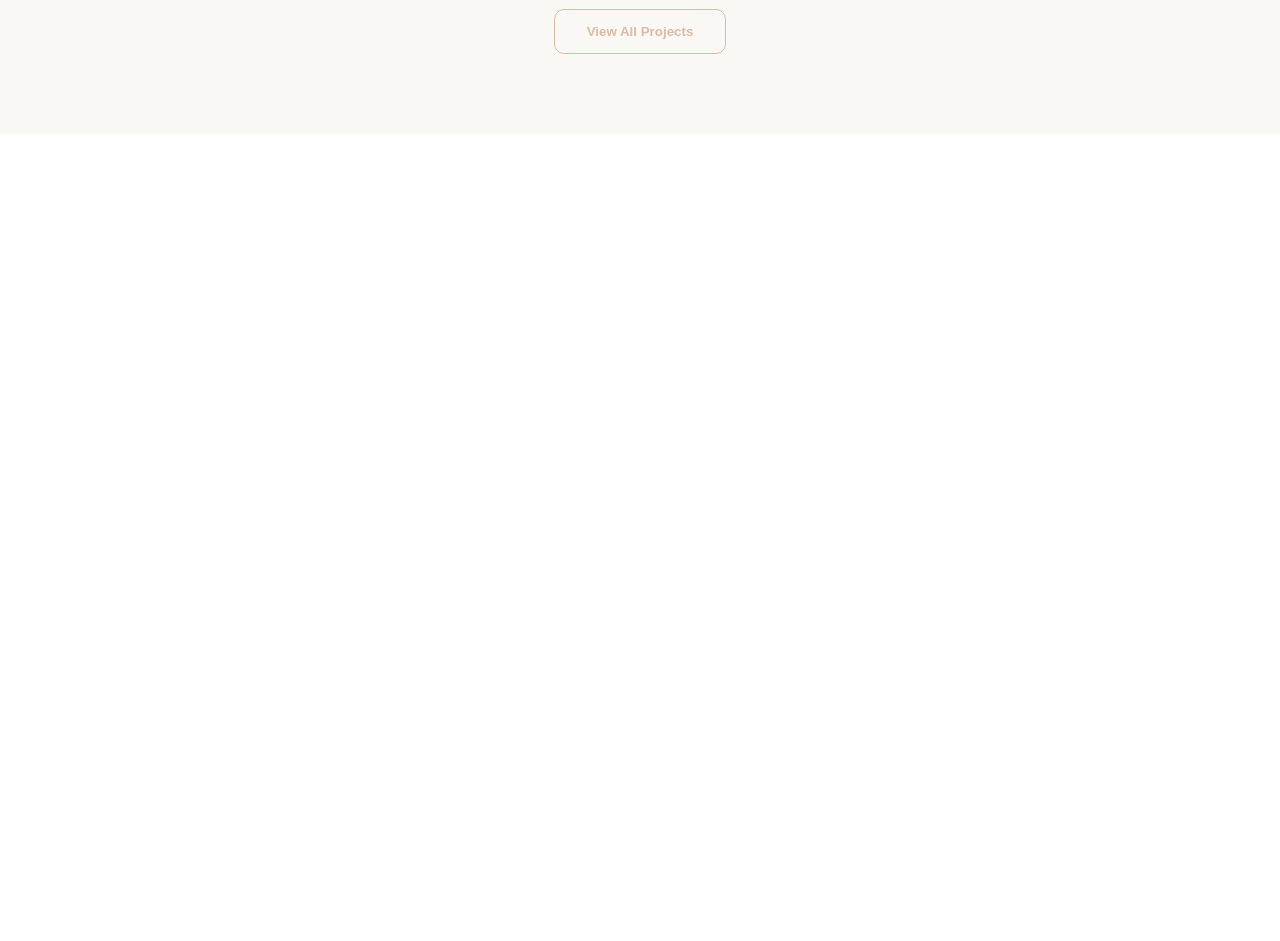
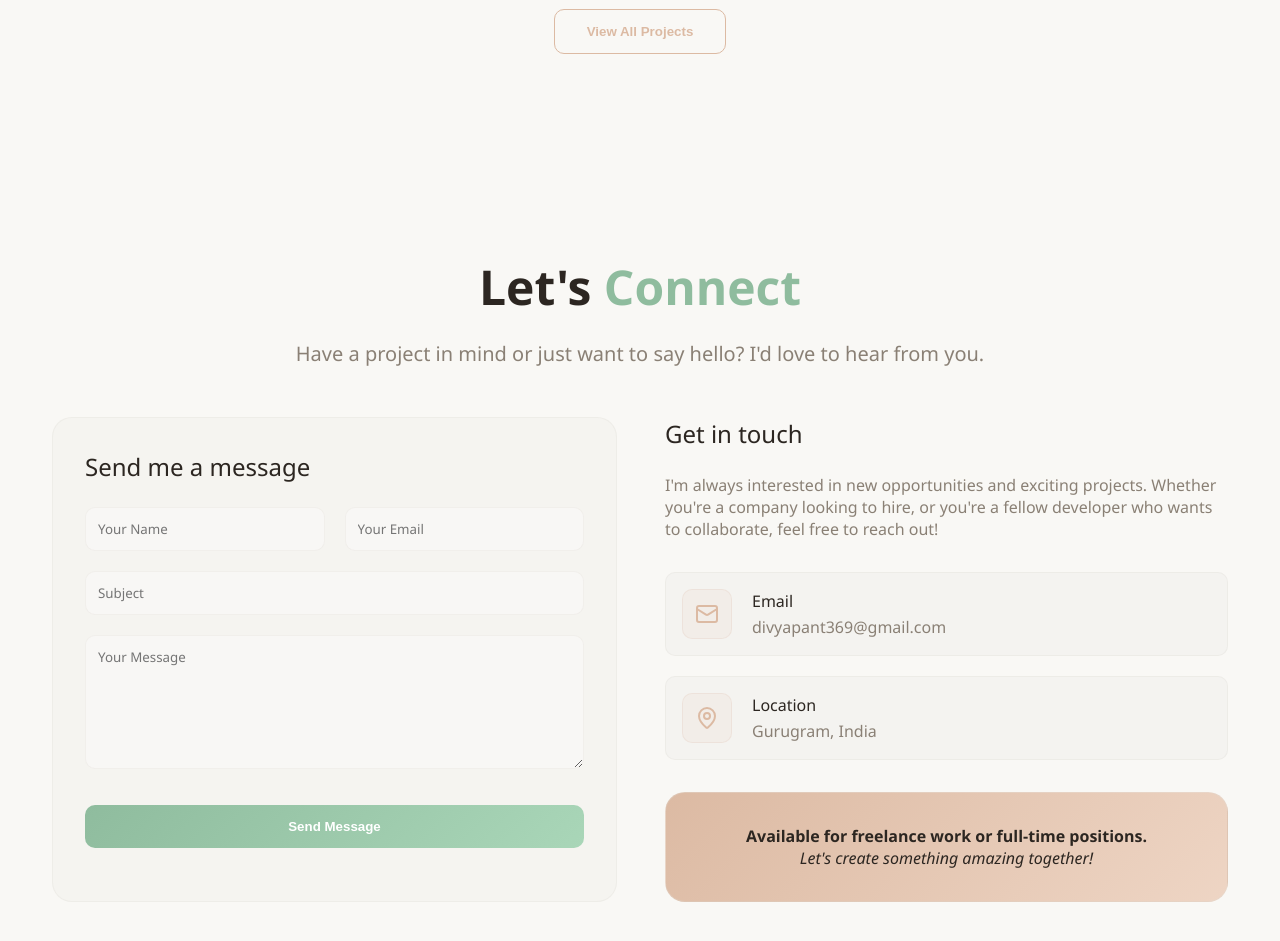
Before and after one commit to DivyaPant/portfolio, a React (Vite) app: page / in a window 1280 px wide. Shown: the part 2800-3741 px from the top of the page. Before the commit the page ends 2934 px from the top, so only its background shows below. Built offline with nearby package versions, Linux system fonts and the light colour scheme.

Commit message:
added contact form

```diff
--- a/src/App.jsx
+++ b/src/App.jsx
@@ -5,6 +5,7 @@ import ThemeToggle from './components/toggle/ThemeToggle';
 import { ThemeProvider } from './theme/ThemeContext';
 import About from './components/About/About';
 import Projects from './components/Projects/Projects';
+import Contact from './components/contact/Contact';
 
 function App() {
   return (
@@ -13,6 +14,7 @@ function App() {
       <Hero />
       <About />
       <Projects />
+      <Contact />
     </div>
   );
 }
--- /dev/null
+++ b/src/assets/customSvg/contact.jsx
@@ -0,0 +1,19 @@
+export const Phoneicon = () =>{
+return (
+    <svg xmlns="http://www.w3.org/2000/svg" width="24" height="24" viewBox="0 0 24 24"
+    fill="none" stroke="currentColor" stroke-width="2" stroke-linecap="round"
+    stroke-linejoin="round">
+        <path d="M22 16.92v3a2 2 0 0 1-2.18 2 19.79 19.79 0 0 1-8.63-3.07 19.5 19.5 0 0 1-6-6 19.79 19.79 0 0 1-3.07-8.67A2 2 0 0 1 4.11 2h3a2 2 0 0 1 2 1.72 12.84 12.84 0 0 0 .7 2.81 2 2 0 0 1-.45 2.11L8.09 9.91a16 16 0 0 0 6 6l1.27-1.27a2 2 0 0 1 2.11-.45 12.84 12.84 0 0 0 2.81.7A2 2 0 0 1 22 16.92z"></path>
+    </svg>
+)
+}
+
+export const LocationIcon = () =>{
+    return (
+        <svg xmlns="http://www.w3.org/2000/svg" width="24" height="24" viewBox="0 0 24 24" fill="none"
+        stroke="currentColor" stroke-width="2" stroke-linecap="round" stroke-linejoin="round" >
+            <path d="M20 10c0 4.993-5.539 10.193-7.399 11.799a1 1 0 0 1-1.202 0C9.539 20.193 4 14.993 4 10a8 8 0 0 1 16 0"></path>
+            <circle cx="12" cy="10" r="3"></circle>
+        </svg>
+    )
+}
--- a/src/components/Projects/Projects.css
+++ b/src/components/Projects/Projects.css
@@ -19,7 +19,7 @@ align-items: stretch;
 .project-card {
  background-color: hsl(var(--card));
       border-radius: 10px;
-      box-shadow: rgba(0, 0, 0, 0) 0px 0px 0px 0px, rgba(0, 0, 0, 0) 0px 0px 0px 0px, rgba(44, 38, 33, 0.15) 0px 8px 32px -8px;
+      /* box-shadow: rgba(0, 0, 0, 0) 0px 0px 0px 0px, rgba(0, 0, 0, 0) 0px 0px 0px 0px, rgba(44, 38, 33, 0.15) 0px 8px 32px -8px; */
   padding: 2rem;
   transition: transform 0.3s ease, box-shadow 0.3s ease;
       border: 2px solid var(--border);
--- /dev/null
+++ b/src/components/contact/Contact.css
@@ -0,0 +1,108 @@
+.contact-content {
+    display: flex;
+    gap: 3rem;
+     margin-top: 3rem;
+}
+
+.contact-form-container {
+    flex: 1;
+    background-color: hsl(var(--card));
+    border: 0.5px solid var(--border);
+    border-radius: 20px;
+}
+.form-wrapper {
+display: flex;
+    flex-direction: column;
+    text-align: left;
+    padding: 2rem;
+}
+.form-wrapper > h3, .info-header > h3 {
+    margin-top: 0;
+}
+.contact-form {
+ display: grid;
+  grid-template-columns: repeat(2, 1fr); /* two equal columns */
+  grid-template-rows: auto; /* rows adapt */
+  gap: 1.25rem; /* spacing */
+}
+.contact-input, .contact-textarea {
+    border: 0.5px solid var(--border);
+    background-color: rgba(var(--background), .9);
+    padding: 0.75rem;
+    font-family: "Segoe UI", sans-serif;
+    border-radius: 10px;
+    color: var(--text-primary);
+}
+.contact-input:focus-visible, .contact-textarea:focus-visible {
+    outline: none;
+}
+.contact-textarea {
+     resize: vertical;
+}
+.send-btn {
+    margin-top: 1rem;
+}
+.full-width {
+    grid-column: 1 / -1;
+}
+
+.contact-info-container {
+   flex: 1;
+   text-align: left;
+}
+.info-description {
+    color: var(--text-secondary);
+    margin-bottom: 2rem;
+}
+
+.info-details {
+    display: flex;
+    flex-direction: column;
+    gap: 1.25rem;
+}
+
+.info-item {
+    background-color: hsl(var(--background-secondary) / .3);
+    display: flex;
+    padding: 1rem;
+    gap: 1.25rem;
+    border-radius: 10px;
+    align-items: center;
+    border: 0.5px solid var(--border);
+}
+.info-text {
+    display: flex;
+    flex-direction: column;
+}
+.info-key {
+    color: var(--text-primary);
+    font-weight: 500;
+}
+.info-value {
+    color: var(--text-secondary);
+    margin-top: 0.25rem;
+}
+.info-icon {
+    background-color: hsl(25 45% 75% / .1);
+    border: 1px solid hsl(25 45% 75% / .2);
+    color: hsl(25 45% 75%);
+    width: 3rem;
+    height: 3rem;
+    display: flex;
+    align-items: center;
+    justify-content: center;
+    border-radius: 10px;
+}
+
+.info-footer {
+        margin-top: 2rem;
+    display: flex;
+    align-items: center;
+    justify-content: center;
+    padding: 2rem;
+    border-radius: 20px;
+    border: 1px solid var(--border);
+    background: var(--gradient-secondary);
+    text-align: center;
+
+}
--- /dev/null
+++ b/src/components/contact/Contact.jsx
@@ -0,0 +1,68 @@
+import './Contact.css';
+import { LocationIcon } from '../../assets/customSvg/contact';
+import { MailIcon } from '../../assets/customSvg/hero';
+
+export const Contact = () => {
+
+    const contactData = [{
+        key: 'Email',
+        value: 'divyapant369@gmail.com',
+        icon: <MailIcon />
+    }, {
+        key: 'Location',
+        value: 'Gurugram, India',
+        icon: <LocationIcon />
+    }];
+  return (
+    <section className="main-container">
+        <div className='contact-container'>
+            <h2 className="section-heading text-2xl">
+        Let's <span className="section-highlight-secondary">Connect</span>
+      </h2>
+      <p className="section-subheading text-md">
+       Have a project in mind or just want to say hello? I'd love to hear from you.
+      </p>
+      <div className='contact-content'>
+        <div className='contact-form-container'>
+            <div className='form-wrapper'>
+            <h3 className='text-lg'>Send me a message</h3>
+            <form className='contact-form text-sm' type="submit">
+                <input type="text" placeholder="Your Name" required className='contact-input' name='name'/>
+                <input type="email" placeholder="Your Email" required className='contact-input' name='email'/>
+                <input type="text" placeholder="Subject" className='contact-input full-width' name='subject'/>
+                <textarea rows='6' placeholder="Your Message" required className='contact-textarea full-width' name='message'></textarea>
+                <button type='submit' className='btn btn-primary full-width send-btn'>Send Message</button>
+            </form></div>
+        </div>
+        <div className='contact-info-container'>
+            <div className='info-header'>
+            <h3 className='text-lg'>Get in touch</h3>
+            <div className='info-description'>
+                I'm always interested in new opportunities and exciting projects. Whether you're a company looking to hire, or you're a fellow developer who wants to collaborate, feel free to reach out!
+            </div>
+            <div className='info-details'>
+                {
+                    contactData.map((item, index) => (
+                        <div className='info-item' key={index}>
+                            <div className='info-icon'>{item.icon}</div>
+                            <div className='info-text'>
+                                <span className='info-key'>{item.key}</span>
+                                <span className='info-value'>{item.value}</span>
+                            </div>
+                        </div>
+                    ))
+                }
+            </div>
+            {/* To do : Resume download option */}
+            <div className='info-footer'>
+                <text>            <b>Available for freelance work or full-time positions. </b>
+                <br/><em>Let's create something amazing together!</em></text>
+            </div></div>
+        </div>
+      </div>
+        </div>
+    </section>
+  )
+}
+
+export default Contact;
--- a/src/index.css
+++ b/src/index.css
@@ -68,6 +68,7 @@ button:focus-visible {
 }
 .text-lg {
   font-size: 1.5rem; /* 24px */
+  font-weight: 500;
 }
 .text-xl {
   font-size: 2.25rem; /* 36px */
--- a/src/styles/style.css
+++ b/src/styles/style.css
@@ -15,6 +15,9 @@
 }
 .section-highlight {
  color: var(--text-tertiary);
+}
+.section-highlight-secondary {
+  color: rgb(var(--primary));
 }
 
 .section-subheading {
@@ -34,6 +37,11 @@ color: var(--text-secondary);
   transition: background 0.2s;
   color: #fff;
   cursor: pointer;
+  border: none;
+}
+
+.btn:focus-visible {
+  outline: none;
 }
 
 .btn-primary {
@@ -56,7 +64,7 @@ color: var(--text-secondary);
 }
 
 .btn-secondary:hover {
-  background: linear-gradient(135deg, rgb(220, 186, 163), rgb(238, 213, 196));
+  background: var(--gradient-secondary);
   border: none;
   padding: 15px 33px;
   color: var(--text-primary);
--- a/src/styles/variables.css
+++ b/src/styles/variables.css
@@ -10,6 +10,7 @@
     --primary-2: #a9d6b8; /* green shade light */
 
     --secondary:220, 186, 163; /* brownish shade */
+    --secondary-glow: 238 213 196; /* light brownish */
     --secondary-1: #dcbaa3;
 
     --accent: 102, 153, 204; /* rgb(102, 153, 204) */
@@ -26,6 +27,7 @@
 
     /* gradients */
   --gradient-primary: linear-gradient(135deg, rgb(var(--primary)), rgb(var(--primary-glow)));
+  --gradient-secondary: linear-gradient(135deg, rgb(var(--secondary)), rgb(var(--secondary-glow)));
   /* --button-hover: linear-gradient(135deg, rgb(var(--primary-glow)), rgb(var(--primary-foreground))); */
   /* --accent-hover: linear-gradient(135deg, rgb(var(--accent)), rgb(var(--accent-glow))); */
   /* --gradient-hero: linear-gradient(135deg, rgb(var(--primary)), rgb(var(--accent)));
```
